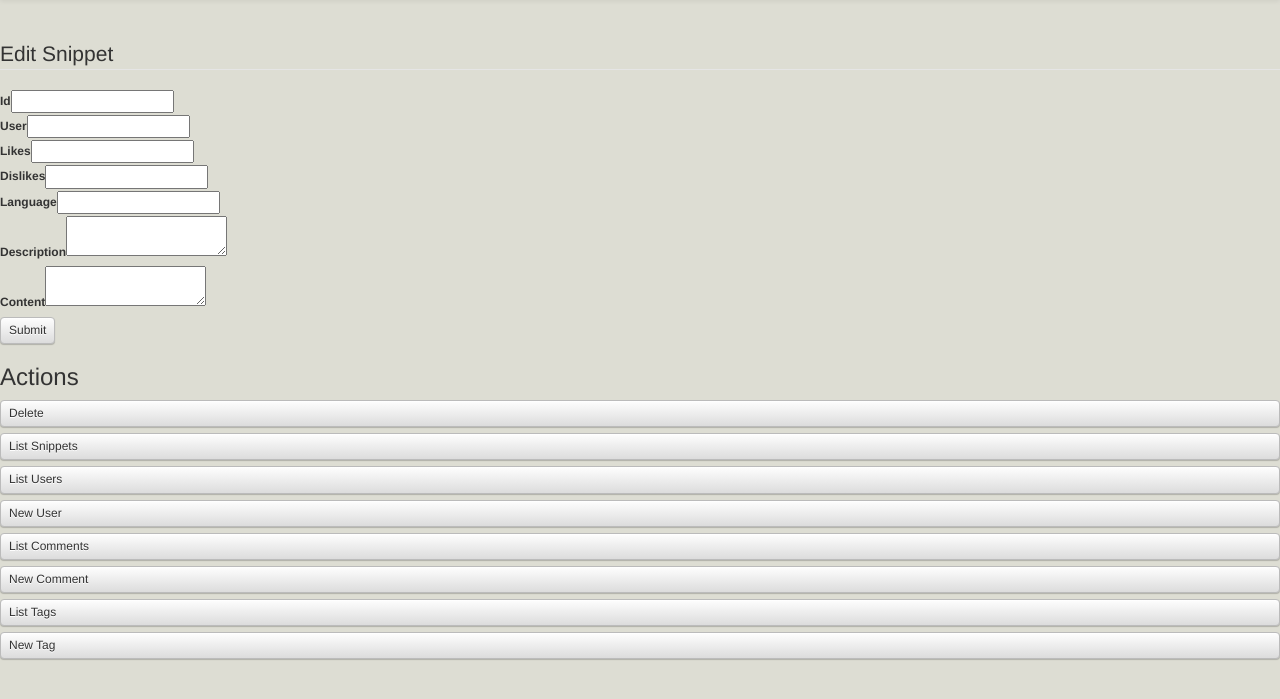
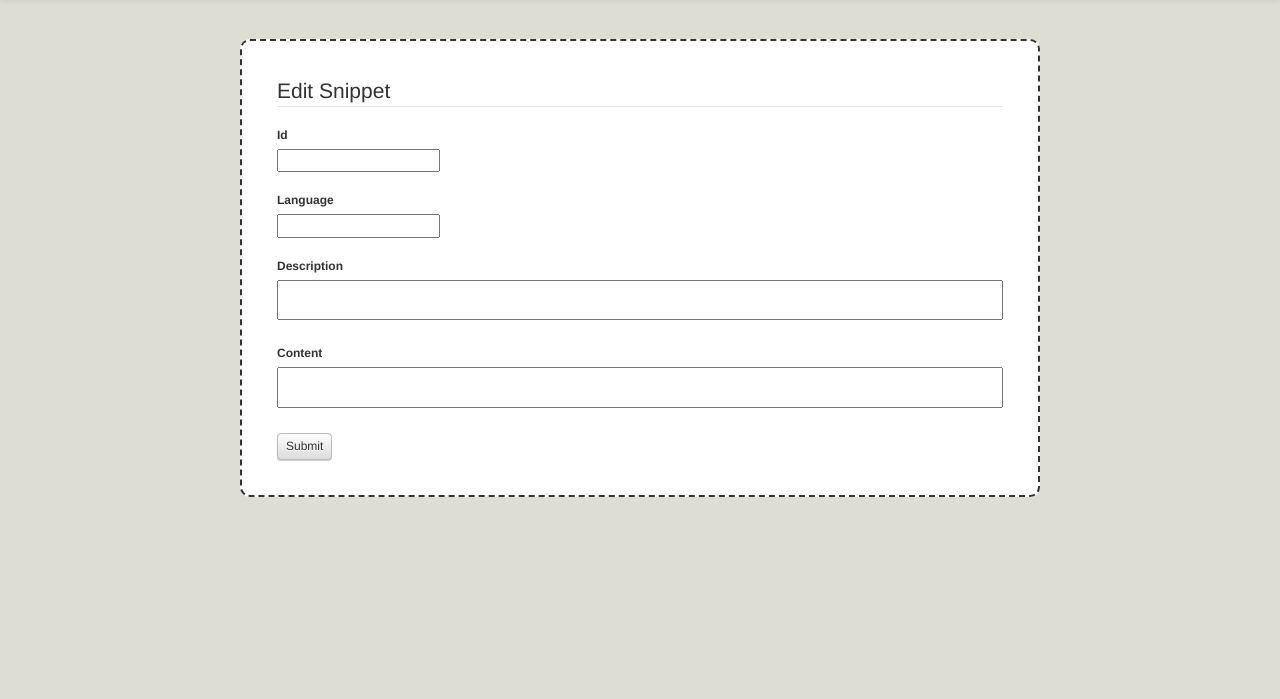
Before and after one commit to MARFMS/ZER0ES, a CakePHP app: the page made by cakephp-2.7.5/app/View/Snippets/edit.ctp in a window 1280 px wide. Shown: the part 51-750 px from the top of the page. Run offline with PHP 8.4 and a stand-in for CakePHP, Linux system fonts and the light colour scheme; the template is opened without the code that fills it, so the values that code supplies are empty; form fields are guessed from the names that the template uses; some libraries are stand-ins or nearby versions.

Commit message:
arreglo en la vista de edit de snippet

```diff
--- a/cakephp-2.7.5/app/View/Snippets/edit.ctp
+++ b/cakephp-2.7.5/app/View/Snippets/edit.ctp
@@ -1,30 +1,15 @@
+<div class="cont">
 	<div class="snippets form">
 	<?php echo $this->Form->create('Snippet'); ?>
 		<fieldset>
 			<legend><?php echo __('Edit Snippet'); ?></legend>
 		<?php
 			echo $this->Form->input('id');
-		echo $this->Form->input('user_id');
-		echo $this->Form->input('likes');
-		echo $this->Form->input('dislikes');
 			echo $this->Form->input('language');
-		echo $this->Form->input('description');
-		echo $this->Form->input('content');
+			echo $this->Form->input('description', array('type' => 'textarea'));
+			echo $this->Form->input('content', array('type' => 'textarea'));
 		?>
 		</fieldset>
 	<?php echo $this->Form->end(__('Submit')); ?>
 	</div>
-<div class="actions">
-	<h3><?php echo __('Actions'); ?></h3>
-	<ul>
-
-		<li><?php echo $this->Form->postLink(__('Delete'), array('action' => 'delete', $this->Form->value('Snippet.id')), array('confirm' => __('Are you sure you want to delete # %s?', $this->Form->value('Snippet.id')))); ?></li>
-		<li><?php echo $this->Html->link(__('List Snippets'), array('action' => 'index')); ?></li>
-		<li><?php echo $this->Html->link(__('List Users'), array('controller' => 'users', 'action' => 'index')); ?> </li>
-		<li><?php echo $this->Html->link(__('New User'), array('controller' => 'users', 'action' => 'add')); ?> </li>
-		<li><?php echo $this->Html->link(__('List Comments'), array('controller' => 'comments', 'action' => 'index')); ?> </li>
-		<li><?php echo $this->Html->link(__('New Comment'), array('controller' => 'comments', 'action' => 'add')); ?> </li>
-		<li><?php echo $this->Html->link(__('List Tags'), array('controller' => 'tags', 'action' => 'index')); ?> </li>
-		<li><?php echo $this->Html->link(__('New Tag'), array('controller' => 'tags', 'action' => 'add')); ?> </li>
-	</ul>
 </div>
```
Lines whose indentation alone changed are shown as unchanged.
